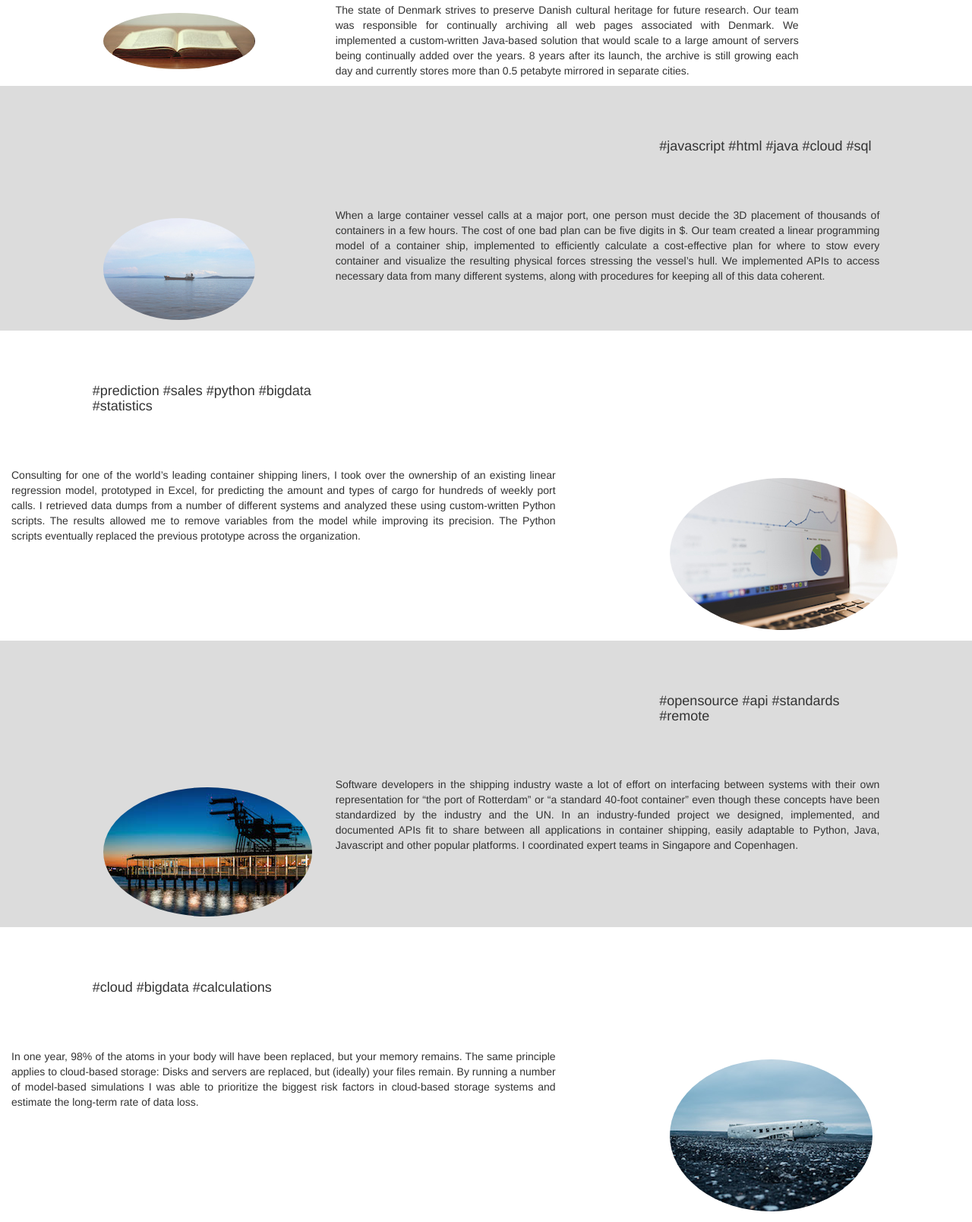
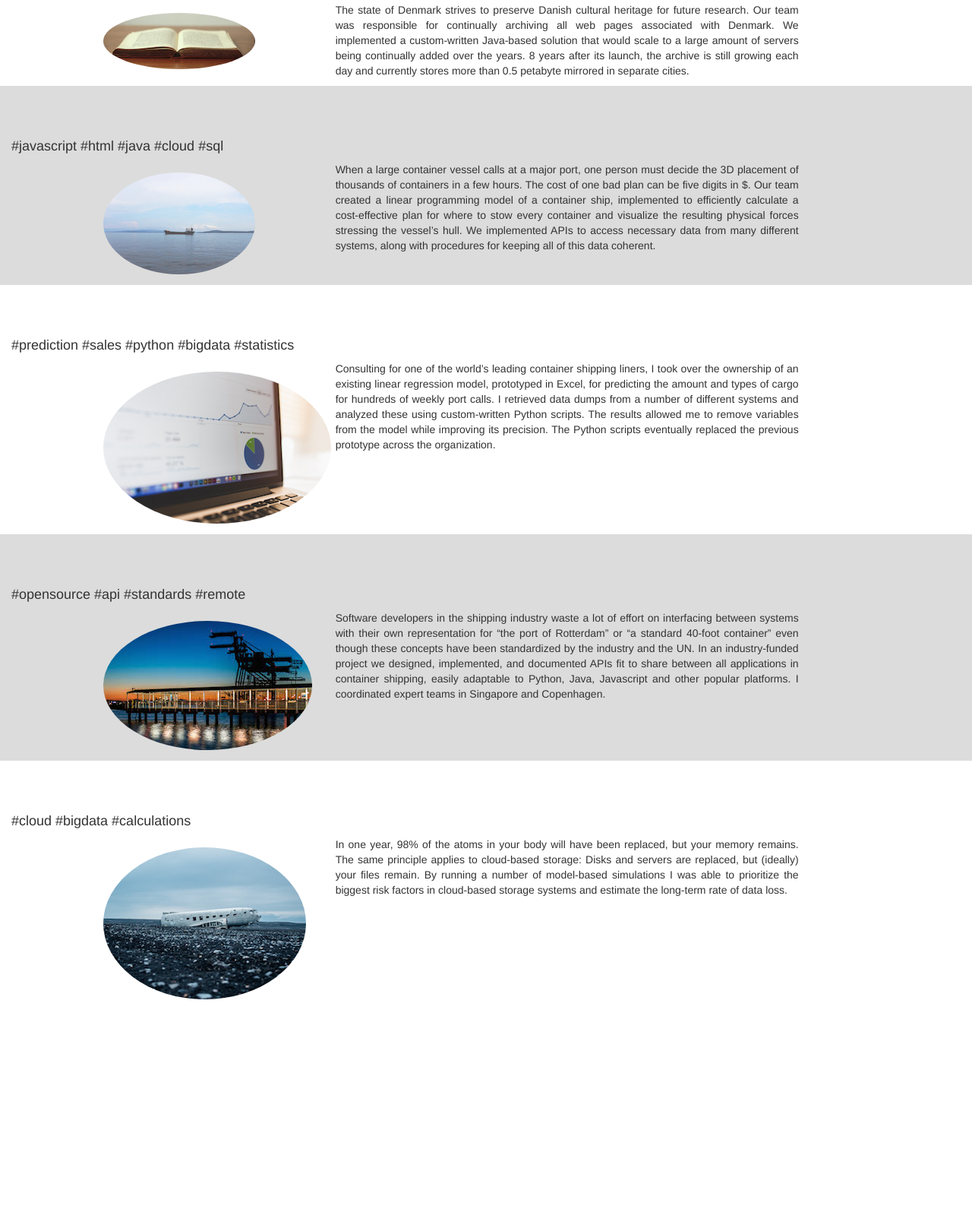
Before and after one commit to mr-niels-christensen/mayacs-www, a plain HTML site: page static/index.html in a window 1280 px wide. Shown: the part 879-2487 px from the top of the page at 76% size. After the commit the page ends 2208 px from the top, so only its background shows below. Drawn offline with nearby package versions, Linux system fonts and the light colour scheme; a script that the page names is missing.

Commit message:
Cleaned up grids for projects

```diff
--- a/static/index.html
+++ b/static/index.html
@@ -157,67 +157,59 @@
         </div><!-- col -->
       </div><!-- row -->
 
-      <div class="row odd"><!-- Project title -->
-        <div class="col-md-3 col-md-offset-8">
+      <div class="row odd"><!-- Project -->
+        <div class="col-xs-12">
           <h4>
             #javascript #html #java #cloud #sql
           </h4>
         </div><!-- col -->
-      </div><!-- row -->
-      <div class="row odd"><!-- Project -->
-        <div class="col-md-1 col-md-offset-1">
+        <div class="col-xs-12 col-lg-2 col-lg-offset-1">
           <img class="img-circle" src="vessel.jpg">
         </div><!-- col -->
-        <div class="col-md-7 col-md-offset-2">
+        <div class="col-xs-12 col-lg-6 col-lg-offset-1">
           <p class="text-justify">When a large container vessel calls at a major port, one person must decide the 3D placement of thousands of containers in a few hours. The cost of one bad plan can be five digits in $. Our team created a linear programming model of a container ship, implemented to efficiently calculate a cost-effective plan for where to stow every container and visualize the resulting physical forces stressing the vessel’s hull. We implemented APIs to access necessary data from many different systems, along with procedures for keeping all of this data coherent.</p>
         </div><!-- col -->
       </div><!-- row -->
 
-      <div class="row"><!-- Project title -->
-        <div class="col-md-3 col-md-offset-1">
+      <div class="row"><!-- Project -->
+        <div class="col-xs-12">
           <h4>
             #prediction #sales #python #bigdata #statistics
           </h4>
         </div><!-- col -->
-      </div><!-- row -->
-      <div class="row"><!-- Project -->
-        <div class="col-md-7">
+        <div class="col-xs-12 col-lg-2 col-lg-offset-1">
+          <img class="img-circle" src="dataonscreen.jpg">
+        </div><!-- col -->
+        <div class="col-xs-12 col-lg-6 col-lg-offset-1">
           <p class="text-justify">Consulting for one of the world’s leading container shipping liners, I took over the ownership of an existing linear regression model, prototyped in Excel, for predicting the amount and types of cargo for hundreds of weekly port calls. I retrieved data dumps from a number of different systems and analyzed these using custom-written Python scripts. The results allowed me to remove variables from the model while improving its precision. The Python scripts eventually replaced the previous prototype across the organization.</p>
-        </div><!-- col -->
-        <div class="col-md-1 col-md-offset-1">
-          <img class="img-circle" src="dataonscreen.jpg">
         </div><!-- col -->
       </div><!-- row -->
 
-      <div class="row odd"><!-- Project title -->
-        <div class="col-md-3 col-md-offset-8">
+      <div class="row odd"><!-- Project -->
+        <div class="col-xs-12">
           <h4>
             #opensource #api #standards #remote
           </h4>
         </div><!-- col -->
-      </div><!-- row -->
-      <div class="row odd"><!-- Project -->
-        <div class="col-md-1 col-md-offset-1">
+        <div class="col-xs-12 col-lg-2 col-lg-offset-1">
           <img class="img-circle" src="cranes.jpg">
         </div><!-- col -->
-        <div class="col-md-7 col-md-offset-2">
+        <div class="col-xs-12 col-lg-6 col-lg-offset-1">
           <p class="text-justify">Software developers in the shipping industry waste a lot of effort on interfacing between systems with their own representation for “the port of Rotterdam” or “a standard 40-foot container” even though these concepts have been standardized by the industry and the UN. In an industry-funded project we designed, implemented, and documented APIs fit to share between all applications in container shipping, easily adaptable to Python, Java, Javascript and other popular platforms. I coordinated expert teams in Singapore and Copenhagen.</p>
         </div><!-- col -->
       </div><!-- row -->
 
-      <div class="row"><!-- Project title -->
-        <div class="col-md-3 col-md-offset-1">
+      <div class="row"><!-- Project -->
+        <div class="col-xs-12">
           <h4>
             #cloud #bigdata #calculations
           </h4>
         </div><!-- col -->
-      </div><!-- row -->
-      <div class="row"><!-- Project -->
-        <div class="col-md-7">
+        <div class="col-xs-12 col-lg-2 col-lg-offset-1">
+          <img class="img-circle" src="decay.jpg">
+        </div><!-- col -->
+        <div class="col-xs-12 col-lg-6 col-lg-offset-1">
           <p class="text-justify">In one year, 98% of the atoms in your body will have been replaced, but your memory remains. The same principle applies to cloud-based storage: Disks and servers are replaced, but (ideally) your files remain. By running a number of model-based simulations I was able to prioritize the biggest risk factors in cloud-based storage systems and estimate the long-term rate of data loss.</p>
-        </div><!-- col -->
-        <div class="col-md-1 col-md-offset-1">
-          <img class="img-circle" src="decay.jpg">
         </div><!-- col -->
       </div><!-- row -->
 
```
